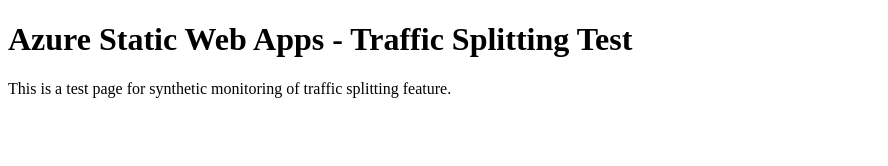
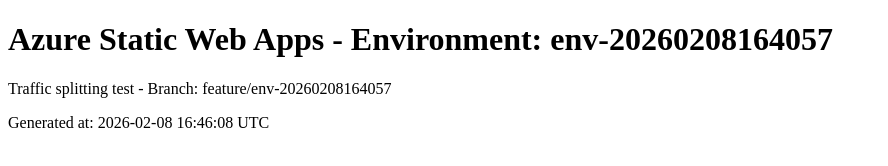
Before and after one commit to skylathadani-ms/synthetics-swa-traffic-20260208164057, a plain HTML site: page index.html in a window 1280 px wide. Shown: the whole page, without its empty margins (0-888 px from the left). Drawn offline with Linux system fonts and the light colour scheme.

Commit message:
Update index.html for env-20260208164057

```diff
--- a/index.html
+++ b/index.html
@@ -1,10 +1,11 @@
 <!DOCTYPE html>
 <html>
 <head>
-<title>Synthetics Test - Traffic Splitting</title>
+<title>Environment: env-20260208164057</title>
 </head>
 <body>
-<h1>Azure Static Web Apps - Traffic Splitting Test</h1>
-<p>This is a test page for synthetic monitoring of traffic splitting feature.</p>
+<h1>Azure Static Web Apps - Environment: env-20260208164057</h1>
+<p>Traffic splitting test - Branch: feature/env-20260208164057</p>
+<p>Generated at: 2026-02-08 16:46:08 UTC</p>
 </body>
 </html>
```
